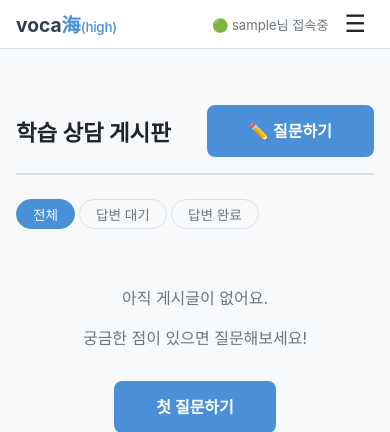
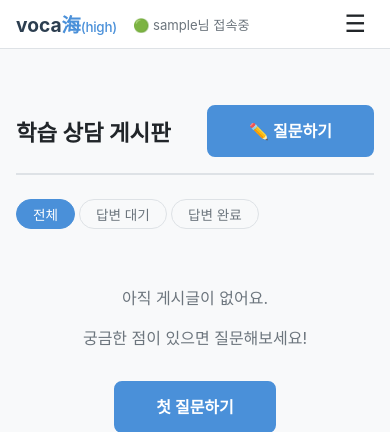
Before and after one commit to asteria412/vocahigh-V2, a Flask app: page /board/ in a window 390 px wide. Shown: the top 432 px of the page. Run offline with Flask 3, Linux system fonts and the light colour scheme; the visitor is signed in with stand-in values (Sample User, id 1); data that the repository does not hold is empty.

Commit message:
fix: navbar - 접속중 로고 옆으로 이동, 메뉴 오른쪽 정렬

```diff
--- a/static/css/style.css
+++ b/static/css/style.css
@@ -144,20 +144,18 @@ a:hover {
     color: var(--color-text-muted);
     font-size: 0.85rem;
     white-space: nowrap;
+    margin-left: var(--space-md);
 }
 
 .nav-meta {
     display: flex;
     align-items: center;
     gap: var(--space-sm);
-    order: 1;
+}
+
+/* 데스크탑: 메뉴 링크 오른쪽 정렬 */
+.nav-links--menu {
     margin-left: auto;
-}
-
-/* 데스크탑: 접속중 다음에 메뉴 링크가 오도록 순서 지정 */
-.nav-links--menu {
-    order: 2;
-    margin-left: var(--space-sm);
 }
 
 .nav-toggle {
@@ -1889,6 +1887,11 @@ a:hover {
 @media (max-width: 768px) {
     .nav-toggle {
         display: block;
+    }
+
+    /* 모바일: 햄버거 버튼을 오른쪽 끝으로 */
+    .nav-meta {
+        margin-left: auto;
     }
 
     /* 로그인 상태 메뉴: 기본 숨김 → 햄버거 클릭시 드롭다운 */
--- a/templates/base.html
+++ b/templates/base.html
@@ -33,6 +33,8 @@
         <a href="{{ url_for('main.home') }}" class="nav-brand"><span class="nav-brand__voca">voca</span><span class="nav-brand__sea">海</span><span class="nav-brand__high">(high)</span></a>
 
         {% if current_user.is_authenticated %}
+            <!-- 로고 옆 접속중 상태 (항상 표시) -->
+            <span class="nav-status">🟢 {{ current_user.nickname }}님 접속중</span>
             <!-- 로그인 상태: 메뉴 링크 (데스크탑 가로 / 모바일 드롭다운) -->
             <div class="nav-links nav-links--menu" id="navLinks">
                 <a href="{{ url_for('vocab.index') }}" class="nav-link {% if request.endpoint and request.endpoint.startswith('vocab') %}nav-link--active{% endif %}">단어장</a>
@@ -44,9 +46,8 @@
                 <a href="{{ url_for('board.list') }}" class="nav-link {% if request.endpoint and request.endpoint.startswith('board') %}nav-link--active{% endif %}">학습상담</a>
                 <a href="{{ url_for('auth.logout') }}" class="nav-link">로그아웃</a>
             </div>
-            <!-- 항상 보이는 영역: 접속중 상태 + 햄버거 -->
+            <!-- 햄버거 버튼 (모바일에서만 표시) -->
             <div class="nav-meta">
-                <span class="nav-status">🟢 {{ current_user.nickname }}님 접속중</span>
                 <button class="nav-toggle" id="navToggle" aria-label="메뉴 열기">☰</button>
             </div>
         {% else %}
```
